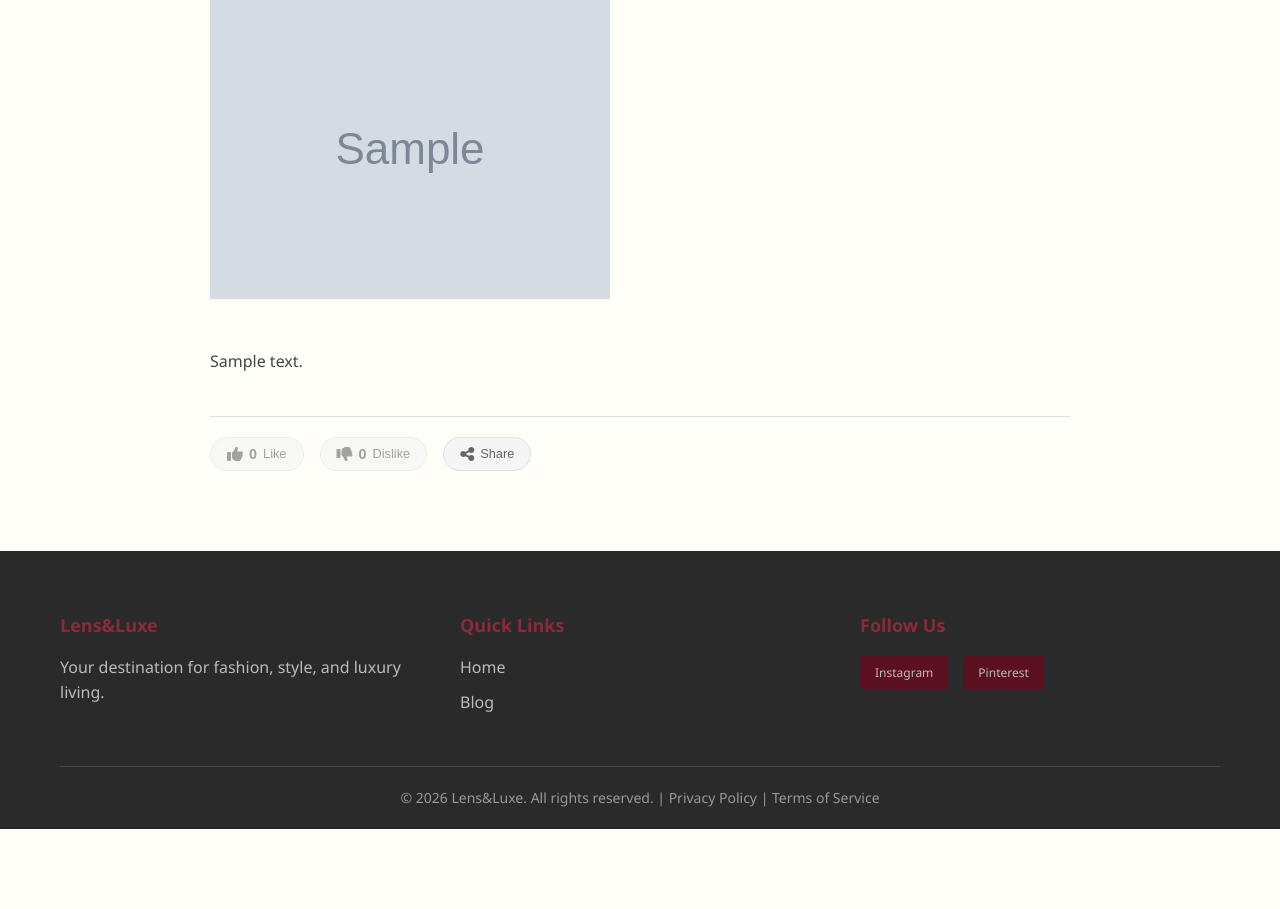
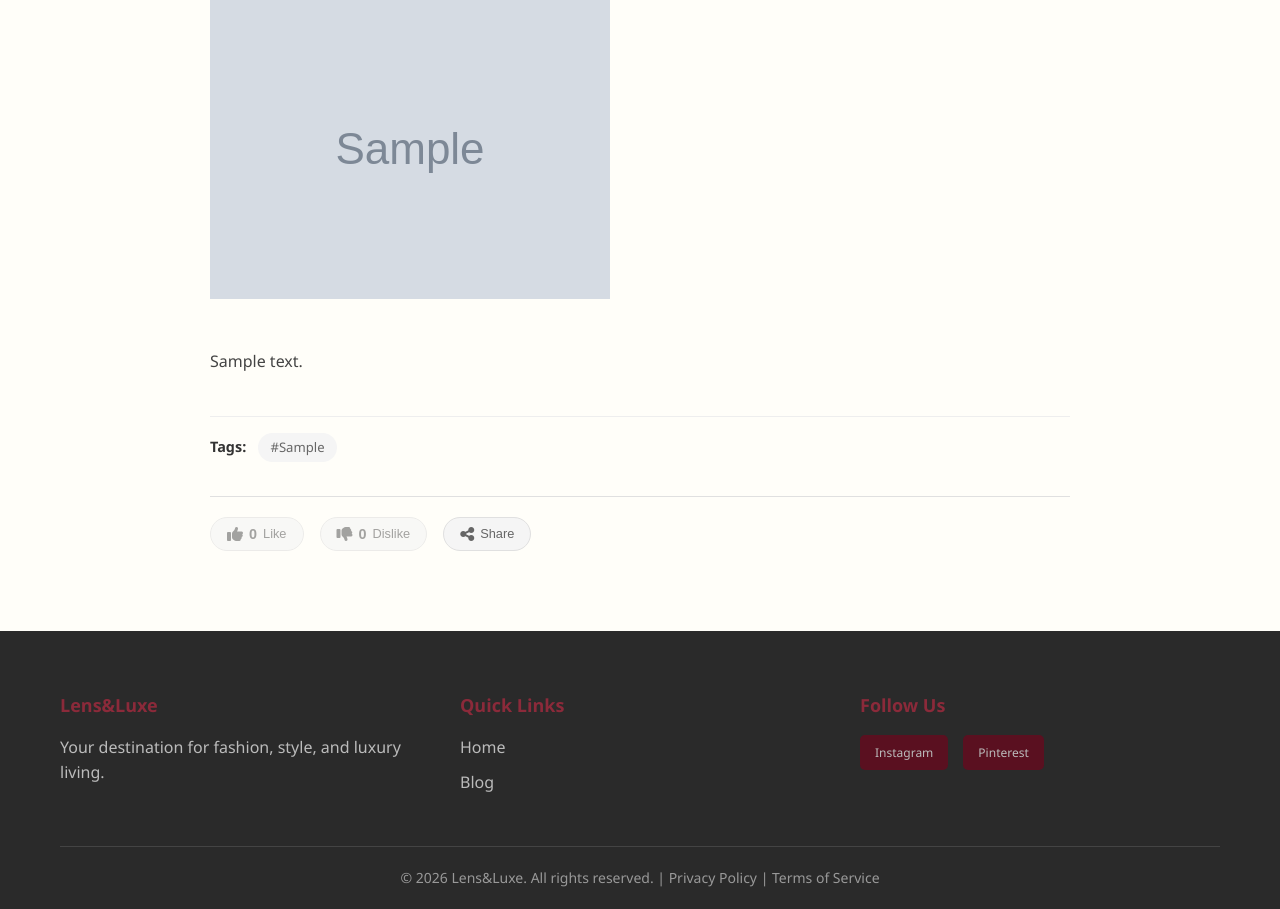
Before and after one commit to xxArcandisxx/Lens-Luxe, a Flask app: page /tips/1 in a window 1280 px wide. Shown: the part 423-1332 px from the top of the page. Before the commit the page ends 1252 px from the top, so only its background shows below. Run offline with Flask 3, Linux system fonts and the light colour scheme; tables that the repository leaves empty hold one stand-in row (values such as "Sample post"); grey boxes marked "Sample" are stand-in pictures.

Commit message:
added tags for tips

```diff
--- a/app.py
+++ b/app.py
@@ -139,6 +139,7 @@ class Tip(db.Model):
     title = db.Column(db.String(200), nullable=False)
     content = db.Column(db.Text, nullable=False)
     category = db.Column(db.String(50), nullable=False)  # 'fashion' or 'photography'
+    tags = db.Column(db.String(500), default='')
     image = db.Column(db.Text, nullable=True)
     user_id = db.Column(db.Integer, db.ForeignKey('user.id'), nullable=False)
     created_at = db.Column(db.DateTime, default=datetime.utcnow)
@@ -716,12 +717,16 @@ def tips_create():
         subtitle = request.form.get('subtitle', '')
         content = request.form.get('content')
         category = request.form.get('category')
+        tags = request.form.get('tags', '')
 
         if not title or not content or not category:
             return jsonify({'error': 'Title, content, and category are required'}), 400
 
         if not subtitle:
             return jsonify({'error': 'Subtitle is required'}), 400
+
+        if not tags or not tags.strip():
+            return jsonify({'error': 'Tags are required'}), 400
 
         if category not in ['fashion', 'photography']:
             return jsonify({'error': 'Invalid category'}), 400
@@ -734,7 +739,7 @@ def tips_create():
                 if not image_filename:
                     return jsonify({'error': 'Invalid image file type'}), 400
 
-        tip = Tip(title=title, content=content, category=category, image=image_filename, user_id=user.id)
+        tip = Tip(title=title, content=content, category=category, tags=tags.strip(), image=image_filename, user_id=user.id)
 
         try:
             db.session.add(tip)
@@ -775,9 +780,14 @@ def tips_edit(tip_id):
         tip.title = request.form.get('title', tip.title)
         subtitle = request.form.get('subtitle', '')
         tip.content = request.form.get('content', tip.content)
+        tags = request.form.get('tags', '')
         category = request.form.get('category')
         if category in ['fashion', 'photography']:
             tip.category = category
+
+        if not tags or not tags.strip():
+            return jsonify({'error': 'Tags are required'}), 400
+        tip.tags = tags.strip()
 
         if 'image' in request.files:
             file = request.files['image']
@@ -892,6 +902,19 @@ with app.app_context():
                 conn.execute(text('ALTER TABLE tip ADD COLUMN subtitle VARCHAR(500) DEFAULT \'\''))
                 conn.commit()
             print("Successfully added subtitle column")
+
+        if 'tags' not in tip_columns:
+            print("Adding tags column to tip table...")
+            with db.engine.connect() as conn:
+                conn.execute(text("ALTER TABLE tip ADD COLUMN tags VARCHAR(500) DEFAULT ''"))
+                conn.commit()
+            print("Successfully added tags column")
+
+        # Backfill existing tips that have no tags with 'tag'
+        with db.engine.connect() as conn:
+            conn.execute(text("UPDATE tip SET tags = 'tag' WHERE tags IS NULL OR tags = ''"))
+            conn.commit()
+        print("Backfilled empty tags with 'tag'")
     except Exception as e:
         print(f"Migration note: {e}")
 
--- a/templates/tips_view.html
+++ b/templates/tips_view.html
@@ -43,6 +43,17 @@
     <div class="tip-body">
         {{ tip.content | safe }}
     </div>
+
+    {% if tip.tags %}
+        <div class="tip-tags" style="margin-bottom: 20px; padding-top: 16px; border-top: 1px solid #eee;">
+            <span style="font-weight: 600; color: #333; margin-right: 8px; font-size: 0.9rem;">Tags:</span>
+            {% for tag in tip.tags.split(',') %}
+                {% if tag.strip() %}
+                    <span style="font-size: 0.82rem; background: #f5f5f5; padding: 4px 12px; border-radius: 20px; color: #666; margin-right: 6px; display: inline-block; margin-bottom: 4px;">#{{ tag.strip() }}</span>
+                {% endif %}
+            {% endfor %}
+        </div>
+    {% endif %}
 
     {% if user and user.id == tip.user_id %}
         <div class="tip-actions">
```
Also changed, not shown: templates/tips_create.html (+20 -0 lines), templates/tips_edit.html (+20 -0 lines).
